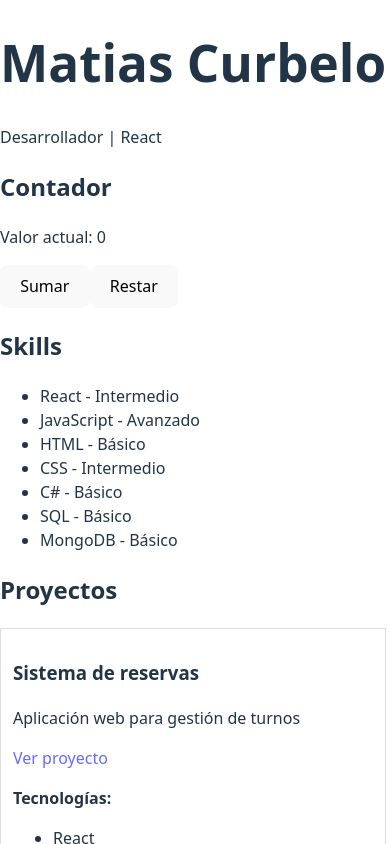
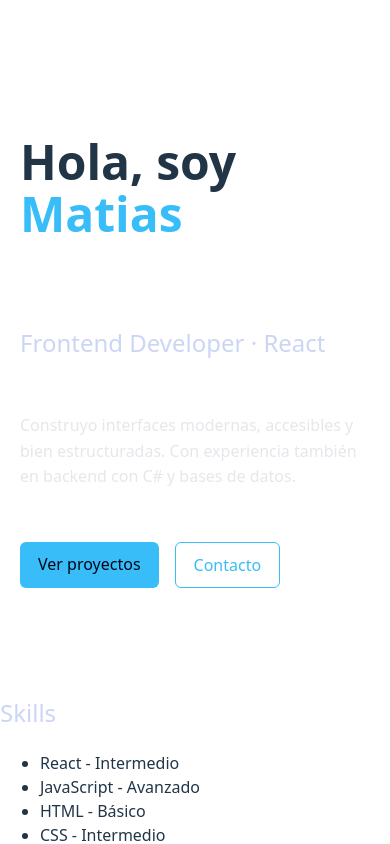
Before and after one commit to MatiasCur91/portfolio-react, a React (Vite) app: page / in a window 390 px wide. Shown: the top 844 px of the page. Built offline with nearby package versions, Linux system fonts and the light colour scheme.

Commit message:
Implement staggered side menu with GSAP and CSS Modules

```diff
--- a/package.json
+++ b/package.json
@@ -10,6 +10,7 @@
     "preview": "vite preview"
   },
   "dependencies": {
+    "gsap": "^3.14.2",
     "react": "^19.2.0",
     "react-dom": "^19.2.0"
   },
--- a/src/App.jsx
+++ b/src/App.jsx
@@ -1,18 +1,47 @@
-import Header from "./components/Header"
-import Counter from "./components/Counter"
+import Hero from "./components/Hero"
 import Skills from "./components/Skills"
 import Projects from "./components/Projects"
 import Contact from "./components/Contact"
+import StaggeredMenu from "./components/StaggeredMenu/StaggeredMenu"
+
+const menuItems = [
+  { label: "Inicio", link: "#hero" },
+  { label: "Skills", link: "#skills" },
+  { label: "Proyectos", link: "#projects" },
+  { label: "Contacto", link: "#contact" },
+]
+
+const socialItems = [
+  { label: "GitHub", link: "https://github.com/MatiasCur91" },
+  { label: "LinkedIn", link: "https://linkedin.com/in/matias-curbelo-2b118a136" },
+]
 
 function App() {
   return (
-    <div>
-      <Header />
-      <Counter />
-      <Skills />
-      <Projects />
-      <Contact />
-    </div>
+    <>
+      <StaggeredMenu
+        items={menuItems}
+        socialItems={socialItems}
+      />
+
+      <main>
+        <section id="hero">
+          <Hero />
+        </section>
+
+        <section id="skills">
+          <Skills />
+        </section>
+
+        <section id="projects">
+          <Projects />
+        </section>
+
+        <section id="contact">
+          <Contact />
+        </section>
+      </main>
+    </>
   )
 }
 
--- a/src/components/Contact.jsx
+++ b/src/components/Contact.jsx
@@ -35,7 +35,7 @@ function Contact() {
   }
 
   return (
-     <section className={styles.section}>
+     <section className={styles.section} id="contact">
     <h2>Contacto</h2>
 
     <form className={styles.form} onSubmit={handleSubmit}>
--- /dev/null
+++ b/src/components/Hero.jsx
@@ -0,0 +1,30 @@
+import styles from "./Hero.module.css"
+
+function Hero() {
+  return (
+    <section className={styles.hero} id="hero">
+      <h1>
+        Hola, soy <span>Matias</span>
+      </h1>
+
+      <h2>Frontend Developer · React</h2>
+
+      <p>
+        Construyo interfaces modernas, accesibles y bien estructuradas.
+        Con experiencia también en backend con C# y bases de datos.
+      </p>
+
+      <div className={styles.actions}>
+        <a href="#projects" className={styles.primary}>
+          Ver proyectos
+        </a>
+
+        <a href="#contact" className={styles.secondary}>
+          Contacto
+        </a>
+      </div>
+    </section>
+  )
+}
+
+export default Hero
--- /dev/null
+++ b/src/components/Hero.module.css
@@ -0,0 +1,51 @@
+.hero {
+  min-height: 80vh;
+  display: flex;
+  flex-direction: column;
+  justify-content: center;
+  gap: 16px;
+  padding: 0 20px;
+  max-width: 900px;
+  margin: 0 auto;
+}
+
+h1 {
+  font-size: 3rem;
+}
+
+h1 span {
+  color: #38bdf8;
+}
+
+h2 {
+  font-weight: 400;
+  color: #cbd5f5;
+}
+
+p {
+  max-width: 600px;
+  line-height: 1.6;
+  color: #e5e7eb;
+}
+
+.actions {
+  display: flex;
+  gap: 16px;
+  margin-top: 20px;
+}
+
+.primary {
+  background-color: #38bdf8;
+  color: #020617;
+  padding: 10px 18px;
+  border-radius: 6px;
+  text-decoration: none;
+}
+
+.secondary {
+  border: 1px solid #38bdf8;
+  color: #38bdf8;
+  padding: 10px 18px;
+  border-radius: 6px;
+  text-decoration: none;
+}
--- a/src/components/Projects.jsx
+++ b/src/components/Projects.jsx
@@ -19,7 +19,7 @@ function Projects() {
   ]
 
   return (
-    <section>
+    <section id="projects">
       <h2>Proyectos</h2>
 
       <div>
--- a/src/components/Skills.jsx
+++ b/src/components/Skills.jsx
@@ -40,7 +40,7 @@ function Skills() {
     ]
 
     return (
-        <section>
+        <section id="skills">
             <h2>Skills</h2>
 
             <ul>
--- /dev/null
+++ b/src/components/StaggeredMenu/StaggeredMenu.jsx
@@ -0,0 +1,127 @@
+import { useState, useRef, useLayoutEffect, useEffect } from "react"
+import { gsap } from "gsap"
+import styles from "./StaggeredMenu.module.css"
+
+
+
+
+function StaggeredMenu({ items, socialItems }) {
+    const [open, setOpen] = useState(false)
+    const panelRef = useRef(null)
+    const itemsRef = useRef([])
+itemsRef.current = []
+
+const addToRefs = (el) => {
+    if (el && !itemsRef.current.includes(el)) {
+        itemsRef.current.push(el)
+    }
+}
+
+    // Animación abrir / cerrar
+    useLayoutEffect(() => {
+  if (!panelRef.current) return
+
+  if (open) {
+    gsap.fromTo(
+      panelRef.current,
+      { xPercent: 100 },
+      { xPercent: 0, duration: 0.8, ease: "power4.out" }
+    )
+
+    gsap.fromTo(
+      itemsRef.current,
+      {
+        y: 40,
+        opacity: 0,
+      },
+      {
+        y: 0,
+        opacity: 1,
+        duration: 0.6,
+        ease: "power3.out",
+        stagger: 0.08,
+        delay: 0.2,
+      }
+    )
+  } else {
+    gsap.to(panelRef.current, {
+      xPercent: 100,
+      duration: 0.6,
+      ease: "power4.in",
+    })
+  }
+}, [open])
+
+
+    // Cerrar con ESC
+    useEffect(() => {
+        const handleKeyDown = (e) => {
+            if (e.key === "Escape") {
+                setOpen(false)
+            }
+        }
+
+        window.addEventListener("keydown", handleKeyDown)
+        return () => window.removeEventListener("keydown", handleKeyDown)
+    }, [])
+
+    return (
+        <>
+            {/* Botón */}
+            <button
+                className={styles.menuToggle}
+                onClick={() => setOpen(true)}
+                style={{ opacity: open ? 0 : 1, pointerEvents: open ? "none" : "auto" }}
+            >
+                Menu
+            </button>
+
+            {/* Overlay */}
+            <div
+                className={`${styles.menuOverlay} ${open ? styles.menuOverlayOpen : ""}`}
+                onClick={() => setOpen(false)}
+            >
+                {/* Panel */}
+                <nav
+                    ref={panelRef}
+                    className={styles.menuPanel}
+                    onClick={(e) => e.stopPropagation()}
+                >
+                    <ul className={styles.menuList}>
+                        {items.map((item, index) => (
+                            <li
+                                key={item.label}
+                                ref={addToRefs}
+                            >
+                                <a
+                                    href={item.link}
+                                    onClick={() => setOpen(false)}
+                                >
+                                    <span className={styles.menuIndex}>
+                                        {String(index + 1).padStart(2, "0")}
+                                    </span>
+                                    {item.label.toUpperCase()}
+                                </a>
+                            </li>
+                        ))}
+                    </ul>
+
+                    <div className={styles.menuSocials}>
+                        {socialItems.map((social) => (
+                            <a
+                                key={social.label}
+                                href={social.link}
+                                target="_blank"
+                                rel="noopener noreferrer"
+                            >
+                                {social.label}
+                            </a>
+                        ))}
+                    </div>
+                </nav>
+            </div>
+        </>
+    )
+}
+
+export default StaggeredMenu
--- /dev/null
+++ b/src/components/StaggeredMenu/StaggeredMenu.module.css
@@ -0,0 +1,161 @@
+.menuToggle {
+  position: fixed;
+  top: 32px;
+  right: 32px;
+  z-index: 1000;
+
+  padding: 10px 18px;
+  border-radius: 999px;
+
+  background: transparent;
+  border: 1px solid rgba(255, 255, 255, 0.4);
+  color: white;
+
+  font-size: 14px;
+  letter-spacing: 0.05em;
+  cursor: pointer;
+
+  transition: background 0.2s ease, border 0.2s ease;
+}
+
+.menuToggle:hover {
+  background: rgba(255, 255, 255, 0.08);
+  border-color: white;
+}
+
+/* OVERLAY */
+.menuOverlay {
+  position: fixed;
+  inset: 0;
+  z-index: 999;
+
+  background: rgba(2, 6, 23, 0.6);
+  backdrop-filter: blur(6px);
+
+  opacity: 0;
+  pointer-events: none;
+
+  transition: opacity 0.3s ease;
+}
+
+.menuOverlayOpen {
+  opacity: 1;
+  pointer-events: auto;
+}
+
+/* PANEL */
+.menuPanel {
+  position: absolute;
+  top: 0;
+  right: 0;
+
+  width: min(60vw, 500px);
+  height: 100%;
+
+  background: #f8fafc;
+
+  padding-left: 80px;
+
+  display: flex;
+  flex-direction: column;
+  justify-content: center;
+}
+
+/* LISTA */
+.menuList {
+  list-style: none;
+  padding: 0;
+  margin: 0;
+}
+
+.menuList li {
+  margin-bottom: 0px;
+  opacity: 0;
+}
+
+
+.menuList a {
+  position: relative;
+
+  text-decoration: none;
+  font-size: clamp(48px, 5vw, 72px);
+  font-weight: 600;
+  color: #020617;
+
+  display: inline-block;
+
+  padding-right: 28px; /* antes 48px */
+
+  transition:
+    color 0.3s ease,
+    transform 0.35s ease;
+}
+
+
+
+
+
+
+.menuList a:hover {
+  color: #6366f1; /* azul reactbits */
+  transform: translateX(12px);
+}
+
+
+
+/* ÍNDICE */
+.menuIndex {
+  position: absolute;
+  top: 20px;     /* antes -6px */
+  right: 4px;    /* antes 0 */
+
+  font-size: 16px; /* un poco más chico */
+  font-weight: 500;
+
+  color: #6366f1;
+
+  transition:
+    transform 0.35s ease,
+    opacity 0.35s ease,
+    color 0.35s ease;
+}
+
+
+
+
+.menuList a:hover {
+  color: #6366f1;
+  transform: translateX(12px);
+}
+
+.menuList a:hover .menuIndex {
+  transform: translateX(4px);
+  opacity: 0.8;
+
+}
+
+
+
+.menuList:hover a {
+  opacity: 0.80;
+}
+
+
+
+
+/* SOCIALS */
+.menuSocials {
+  margin-top: 40px;
+  display: flex;
+  gap: 24px;
+}
+
+.menuSocials a {
+  color: #6366f1;
+  text-decoration: none;
+  font-size: 14px;
+}
+
+.menuSocials a:hover {
+  color: black;
+}
```
Also changed, not shown: 1 other file (tests, documents, lock files or other folders).
